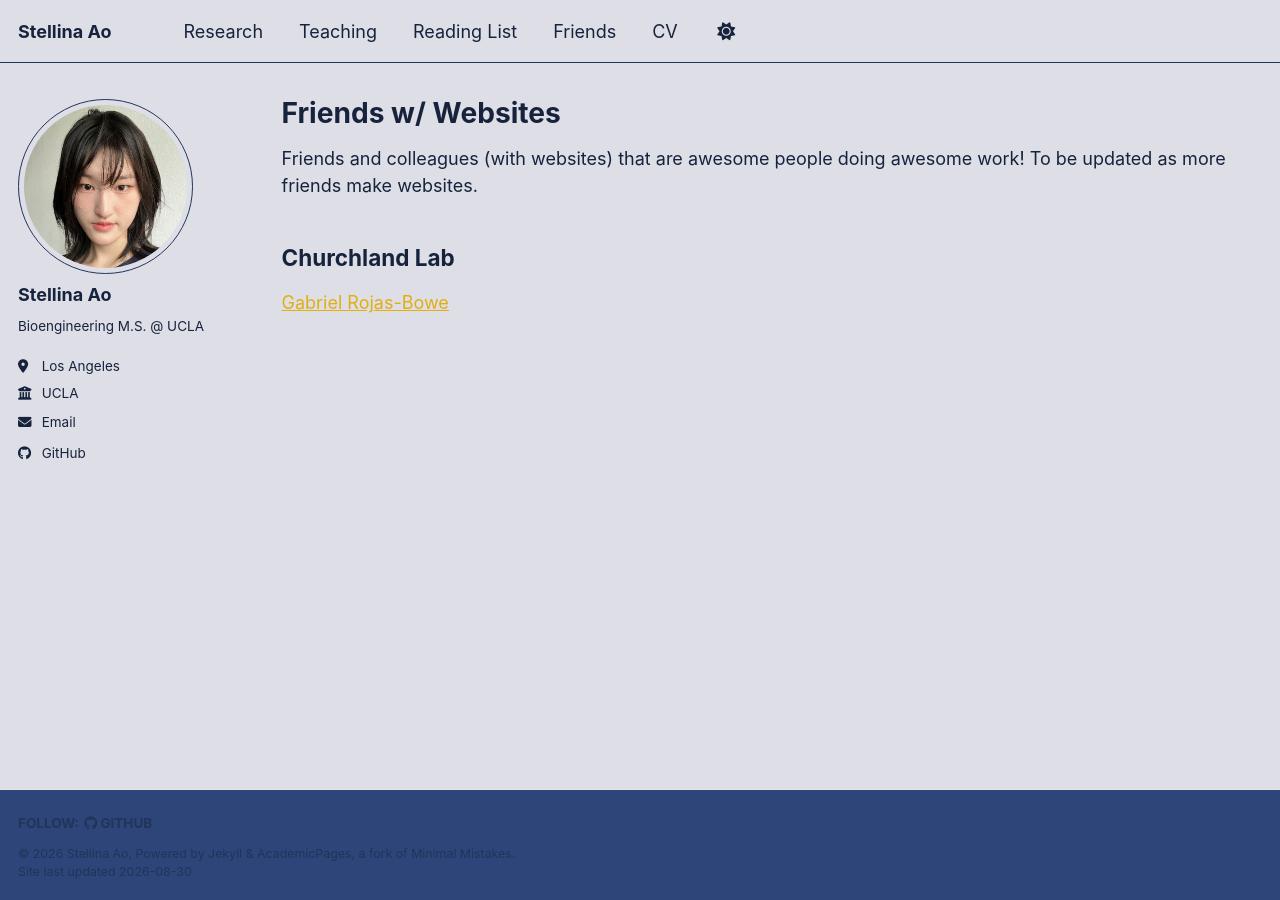
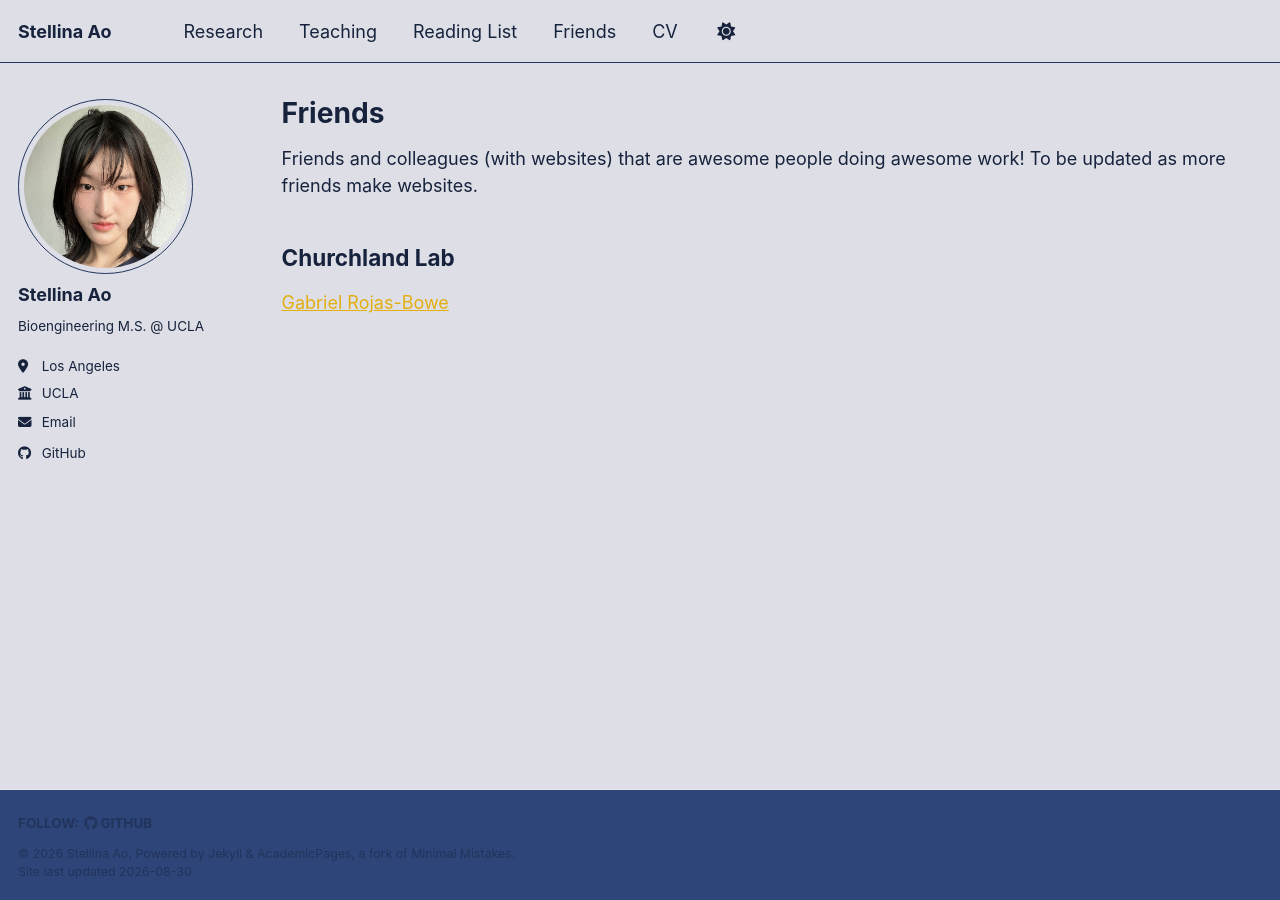
Before and after one commit to stellinaao/stellinaao.github.io, a Jekyll site: the page built from _pages/friends.md, in a window 1280 px wide. Built offline with Jekyll 4.4.1, drawn with Linux system fonts in a browser that asks for light colours; a script bundle is joined from its source files by our own code; library files that are not in the unit come from our copies.

Commit message:
new title separator - sa

```diff
--- a/_config.yml
+++ b/_config.yml
@@ -10,7 +10,7 @@
 locale                   : "en-US"
 site_theme               : "stellina" # Currently available options are "default", "air"
 title                    : "Stellina Ao"
-title_separator          : "/"
+title_separator          : "*"
 name                     : &name "Stellina Ao"
 description              : &description "Stellina Ao's Personal Website"   # Update this with a general description of your site, this is the default if not overridden by a page
 url                      : https://stellinaao.github.io # The base hostname & protocol for your site e.g. "https://[your GitHub username].github.io",
--- a/_pages/friends.md
+++ b/_pages/friends.md
@@ -1,6 +1,6 @@
 ---
 layout: archive
-title: "Friends w/ Websites"
+title: "Friends"
 permalink: /friends/
 author_profile: true
 description: "Stellina Ao's friends and colleagues (with websites)"
```
